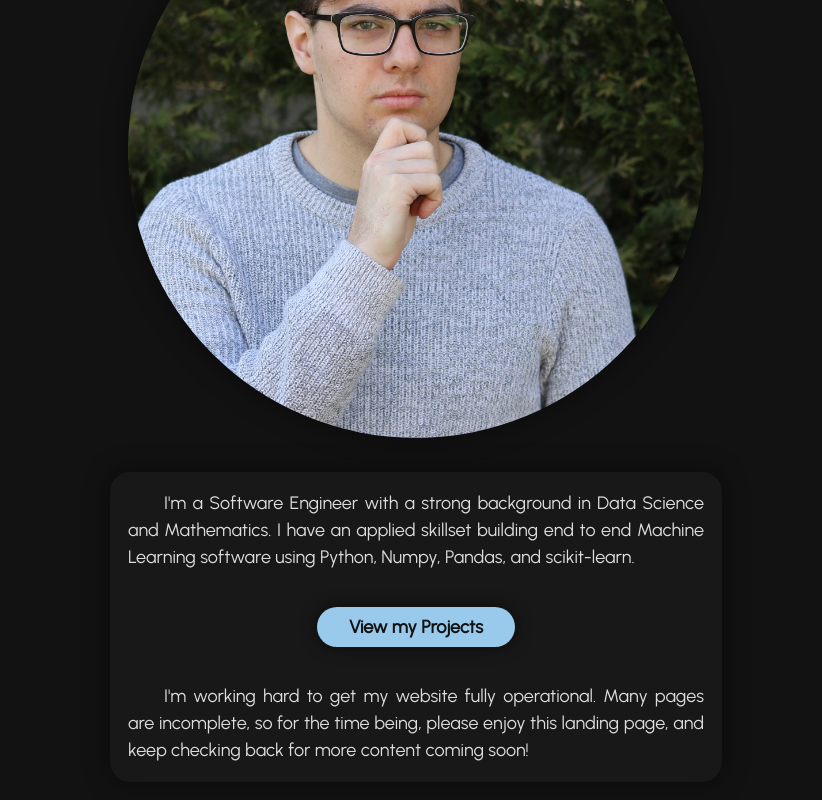
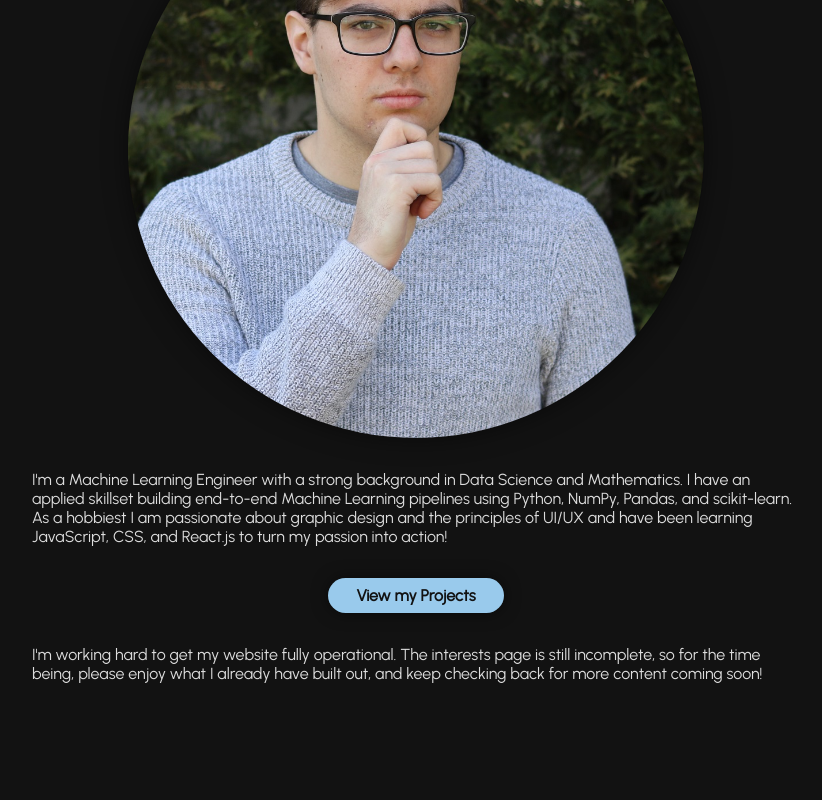
Before and after one commit to christopher-woloshyn/cwolosh1.github.io, a React (Create React App) app: page / in a window 1280 px wide. Shown: the part 340-1140 px from the top of the page, without its empty margins (224-1046 px from the left). After the commit the page ends 1039 px from the top, so only its background shows below. Built offline with nearby package versions, Linux system fonts and the light colour scheme.

Commit message:
Updated content on Home page.

```diff
--- a/src/components/Home.jsx
+++ b/src/components/Home.jsx
@@ -7,21 +7,24 @@ const Home = () => {
         <div className="content-body">
             <h1>Hi, I'm Christopher</h1>
             <img src={Headshot} alt="Headshot of me!"></img>
-            <div className="paragraph-wrapper-with-button">
+            <div className="content-wrapper">
                 <p>
-                    I'm a Software Engineer with a strong background in Data
-                    Science and Mathematics. I have an applied skillset building
-                    end to end Machine Learning software using Python, Numpy,
-                    Pandas, and scikit-learn.
+                    I'm a Machine Learning Engineer with a strong background
+                    in Data Science and Mathematics. I have an applied skillset
+                    building end-to-end Machine Learning pipelines using Python,
+                    NumPy, Pandas, and scikit-learn. As a hobbiest I am
+                    passionate about graphic design and the principles of UI/UX
+                    and have been learning JavaScript, CSS, and React.js to
+                    turn my passion into action!
                 </p>
                 <div className="button-container">
                 <Link className="projects-button" to="/projects">View my Projects</Link>
                 </div>
                 <p>
                     I'm working hard to get my website fully operational.
-                    Many pages are incomplete, so for the time being, please
-                    enjoy this landing page, and keep checking back for more
-                    content coming soon!
+                    The interests page is still incomplete, so for the time
+                    being, please enjoy what I already have built out, and keep
+                    checking back for more content coming soon!
                 </p>
             </div>
         </div>
```
